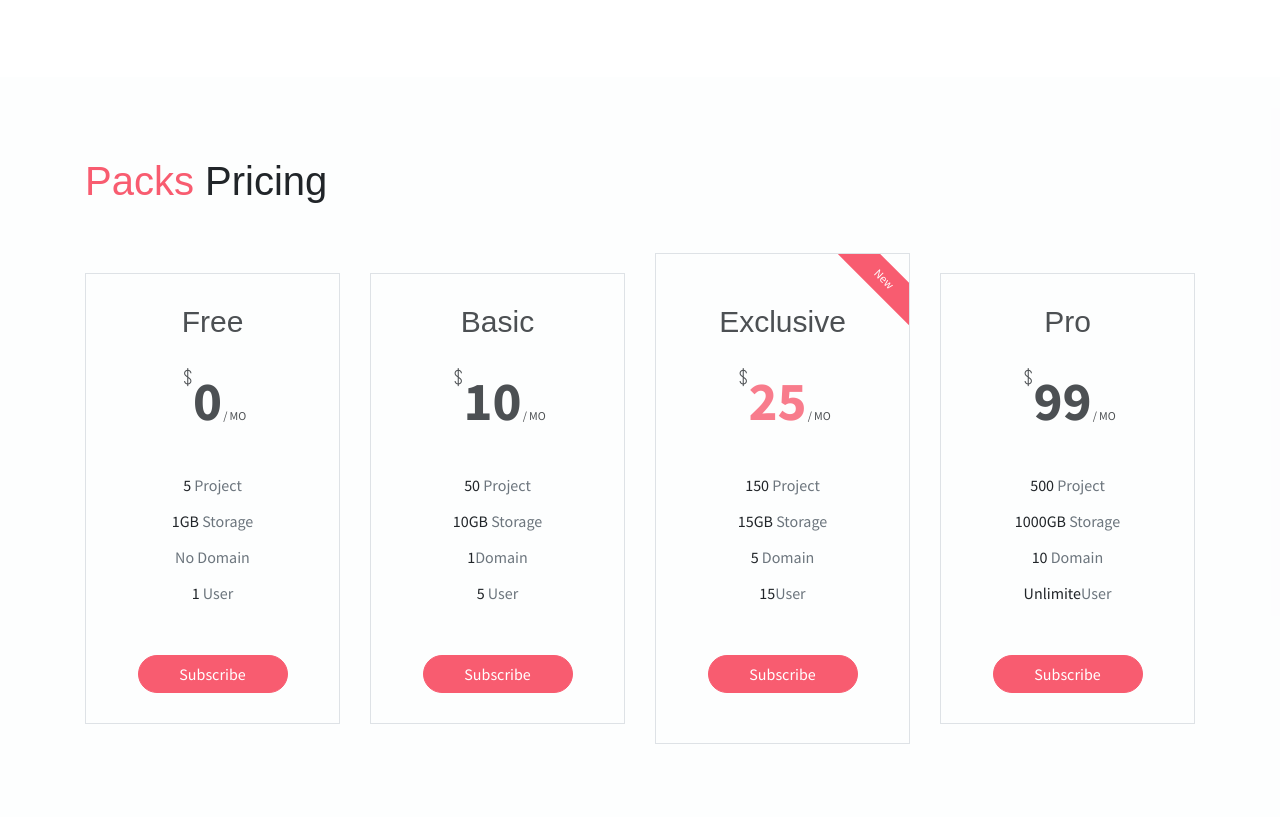
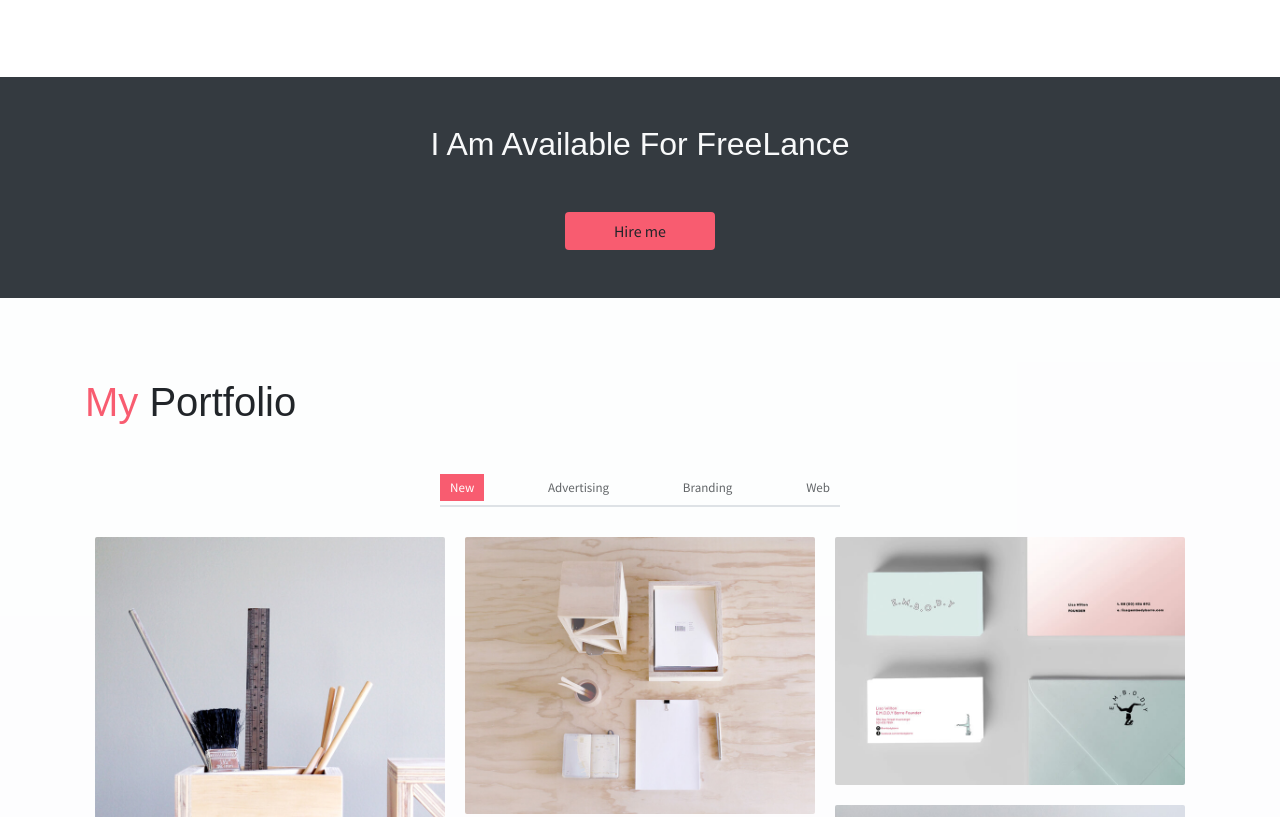
Before and after one commit to Sadako-amaryllis/portfolio-mm, a website: page portfolio/public_html/index.html in a window 1280 px wide. Shown: the part 3195-4012 px from the top of the page. Drawn offline with Linux system fonts and the light colour scheme; some packages are replaced by stand-ins of ours.

Commit message:
first change

```diff
--- a/portfolio/public_html/index.html
+++ b/portfolio/public_html/index.html
@@ -5,7 +5,7 @@
     <meta name="viewport" content="width=device-width, initial-scale=1, shrink-to-fit=no">
     <meta name="description" content="Start your development with JohnDoe landing page.">
     <meta name="author" content="Devcrud">
-    <title>JohnDoe Landing page | Free Bootstrap 4.3.x landing page</title>
+    <title>Mylène M'zali | Portfolio</title>
     <!-- font icons -->
     <link rel="stylesheet" href="assets/vendors/themify-icons/css/themify-icons.css">
     <!-- Bootstrap + JohnDoe main styles -->
@@ -365,81 +365,6 @@
         </div>
     </section>
 
-    <section class="section bg-custom-gray" id="price">
-        <div class="container">
-            <h1 class="mb-5"><span class="text-danger">Packs</span> Pricing</h1>
-            <div class="row align-items-center">
-                <div class="col-md-6 col-lg-3">
-                    <div class="price-card text-center mb-4">
-                        <h3 class="price-card-title">Free</h3>
-                        <div class="price-card-cost">
-                            <sup class="ti-money"></sup>
-                            <span class="num">0</span>
-                            <span class="date">MO</span>
-                        </div>
-                        <ul class="list">
-                            <li class="list-item">5 <span class="text-muted">Project</span></li>
-                            <li class="list-item">1GB <span class="text-muted">Storage</span></li>
-                            <li class="list-item"><span class="text-muted">No Domain</span></li>
-                            <li class="list-item">1 <span class="text-muted">User</span></li>
-                        </ul>
-                        <button class="btn btn-primary btn-rounded w-lg">Subscribe</button>
-                    </div>
-                </div>
-                <div class="col-md-6 col-lg-3">
-                    <div class="price-card text-center mb-4">
-                        <h3 class="price-card-title">Basic</h3>
-                        <div class="price-card-cost">
-                            <sup class="ti-money"></sup>
-                            <span class="num">10</span>
-                            <span class="date">MO</span>
-                        </div>
-                        <ul class="list">
-                            <li class="list-item">50 <span class="text-muted">Project</span></li>
-                            <li class="list-item">10GB <span class="text-muted">Storage</span></li>
-                            <li class="list-item">1<span class="text-muted">Domain</span></li>
-                            <li class="list-item">5 <span class="text-muted">User</span></li>
-                        </ul>
-                        <button class="btn btn-primary btn-rounded w-lg">Subscribe</button>
-                    </div>
-                </div>
-                <div class="col-md-6 col-lg-3">
-                    <div class="price-card text-center price-card-requried mb-4">
-                        <h3 class="price-card-title">Exclusive</h3>
-                        <div class="price-card-cost">
-                            <sup class="ti-money"></sup>
-                            <span class="num">25</span>
-                            <span class="date">MO</span>
-                        </div>
-                        <ul class="list">
-                            <li class="list-item">150 <span class="text-muted">Project</span></li>
-                            <li class="list-item">15GB <span class="text-muted">Storage</span></li>
-                            <li class="list-item">5<span class="text-muted"> Domain</span></li>
-                            <li class="list-item">15<span class="text-muted">User</span></li>
-                        </ul>
-                        <button class="btn btn-primary btn-rounded w-lg">Subscribe</button>
-                    </div>
-                </div>
-                <div class="col-md-6 col-lg-3">
-                    <div class="price-card text-center mb-4">
-                        <h3 class="price-card-title">Pro</h3>
-                        <div class="price-card-cost">
-                            <sup class="ti-money"></sup>
-                            <span class="num">99</span>
-                            <span class="date">MO</span>
-                        </div>
-                        <ul class="list">
-                            <li class="list-item">500 <span class="text-muted">Project</span></li>
-                            <li class="list-item">1000GB <span class="text-muted">Storage</span></li>
-                            <li class="list-item">10<span class="text-muted"> Domain</span></li>
-                            <li class="list-item">Unlimite<span class="text-muted">User</span></li>
-                        </ul>
-                        <button class="btn btn-primary btn-rounded w-lg">Subscribe</button>
-                    </div>
-                </div>
-            </div>
-        </div>
-    </section>
     <section class="section bg-dark py-5">
         <div class="container text-center">
             <h2 class="text-light mb-5 font-weight-normal">I Am Available For FreeLance</h2>
```
